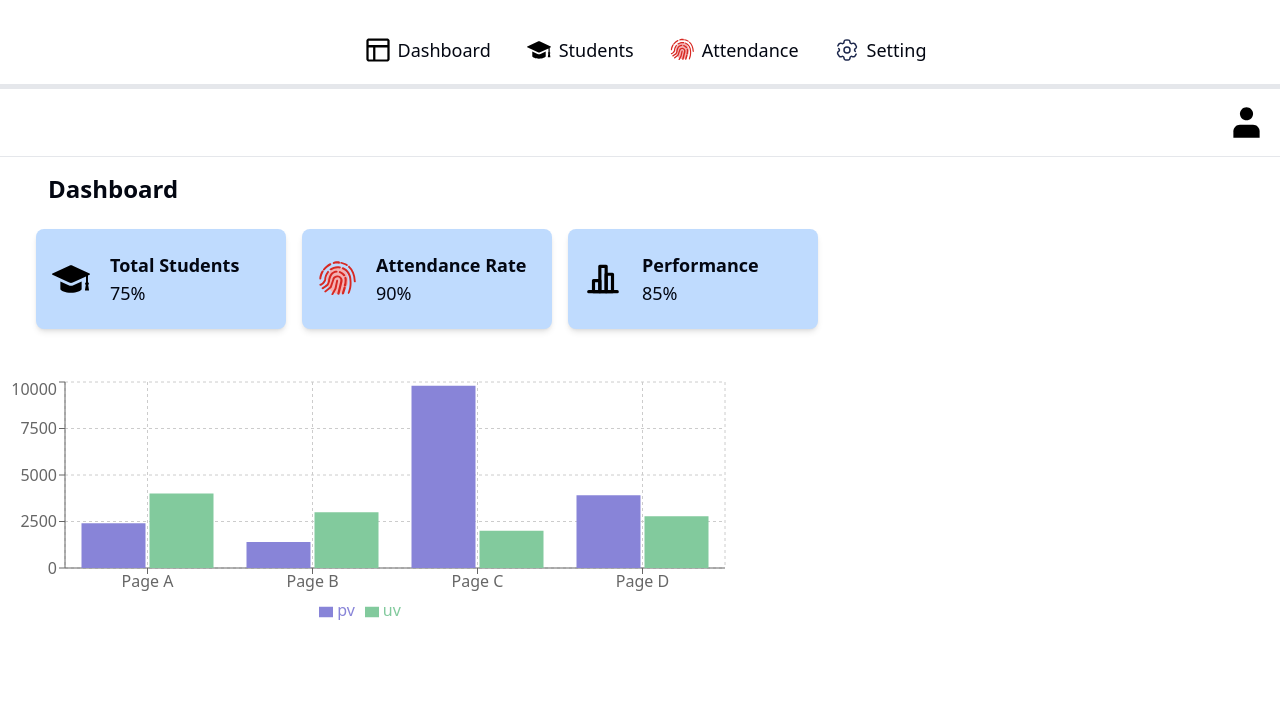
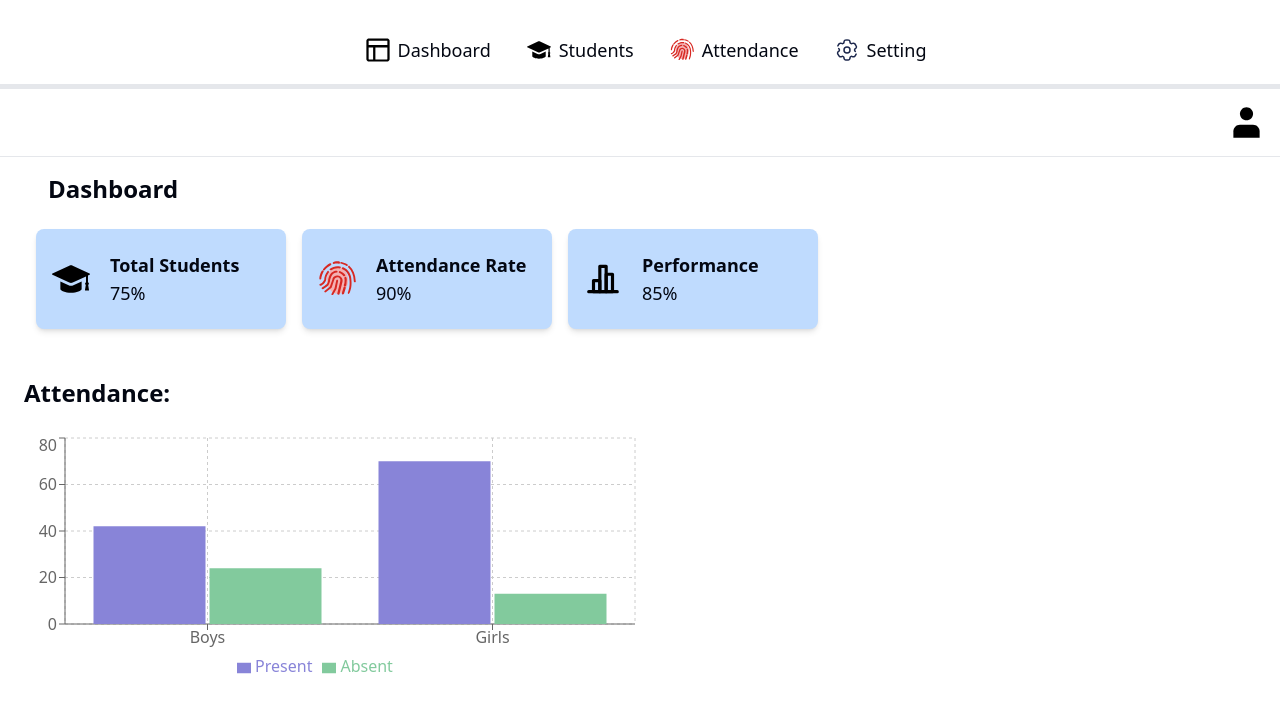
Before and after one commit to kumail-ahmad/Attendance, a Next.js app: page /pages/home in a window 1280 px wide. Shown: the top 712 px of the page. Built offline with nearby package versions, Linux system fonts and the light colour scheme; no server answers.

Commit message:
Fixed bar chart

```diff
--- a/app/pages/home/page.js
+++ b/app/pages/home/page.js
@@ -9,6 +9,7 @@ import {
   BarChart,
   CartesianGrid,
   Legend,
+  ResponsiveContainer,
   Tooltip,
   XAxis,
   YAxis,
@@ -21,24 +22,14 @@ const Dashboard = () => {
   // }, []);
   const data = [
     {
-      name: "Page A",
-      uv: 4000,
-      pv: 2400,
+      name: "Boys",
+      Present: 42,
+      Absent: 24,
     },
     {
-      name: "Page B",
-      uv: 3000,
-      pv: 1398,
-    },
-    {
-      name: "Page C",
-      uv: 2000,
-      pv: 9800,
-    },
-    {
-      name: "Page D",
-      uv: 2780,
-      pv: 3908,
+      name: "Girls",
+      Present: 70,
+      Absent: 13,
     },
   ];
 
@@ -80,15 +71,18 @@ const Dashboard = () => {
           ))}
         </div>
         <div className="bar mt-12 ">
+          <h2 className="mx-6 my-6 text-2xl font-bold">Attendance:</h2>
+          <ResponsiveContainer width="50%" height={250}>
             <BarChart width={730} height={250} data={data}>
               <CartesianGrid strokeDasharray="3 3" />
               <XAxis dataKey="name" />
               <YAxis />
               <Tooltip />
               <Legend />
-            <Bar dataKey="pv" fill="#8884d8" />
-            <Bar dataKey="uv" fill="#82ca9d" />
+              <Bar dataKey="Present" fill="#8884d8" />
+              <Bar dataKey="Absent" fill="#82ca9d" />
             </BarChart>
+          </ResponsiveContainer>
         </div>
       </div>
     </div>
```
Lines whose indentation alone changed are shown as unchanged.
